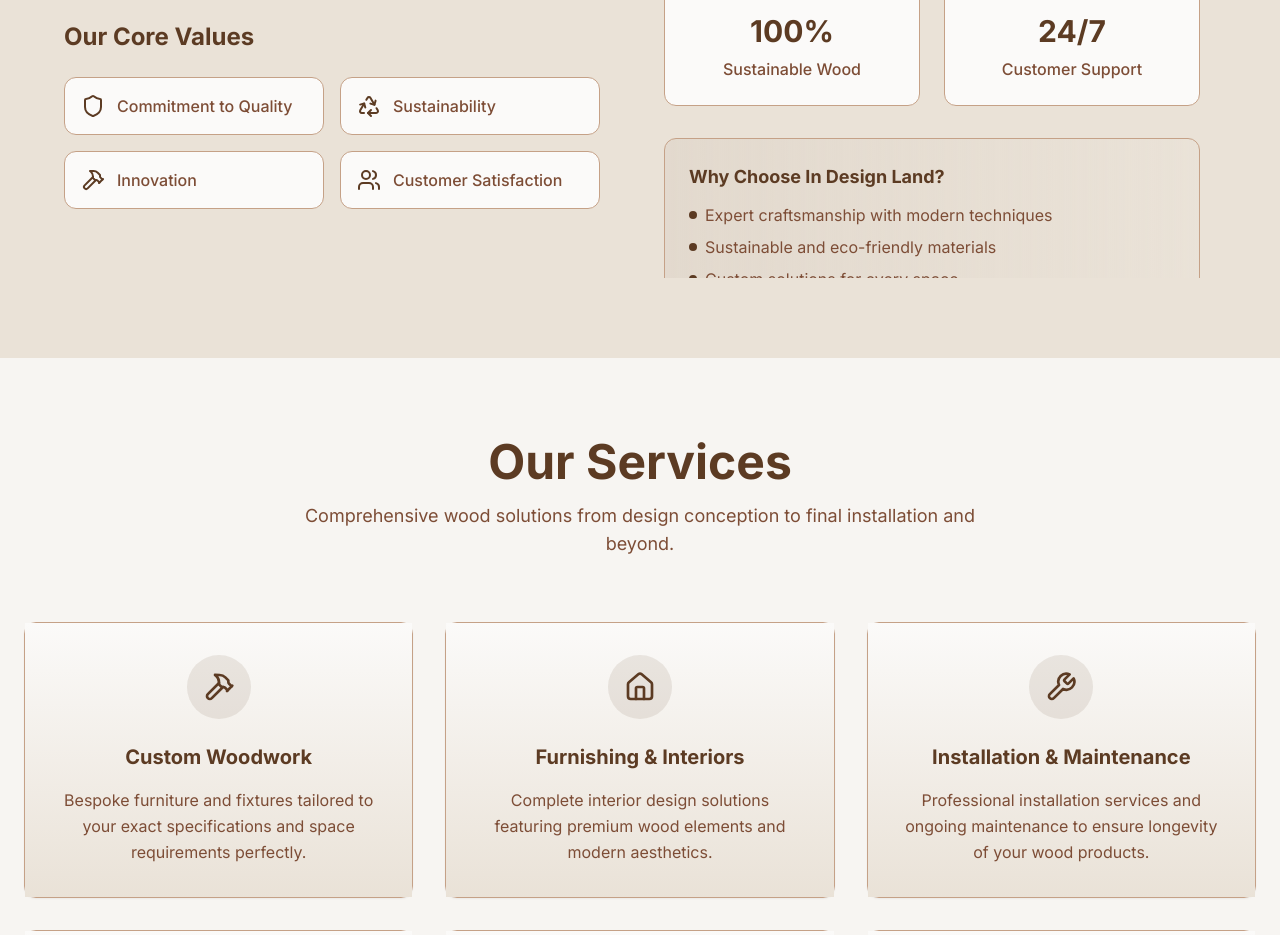
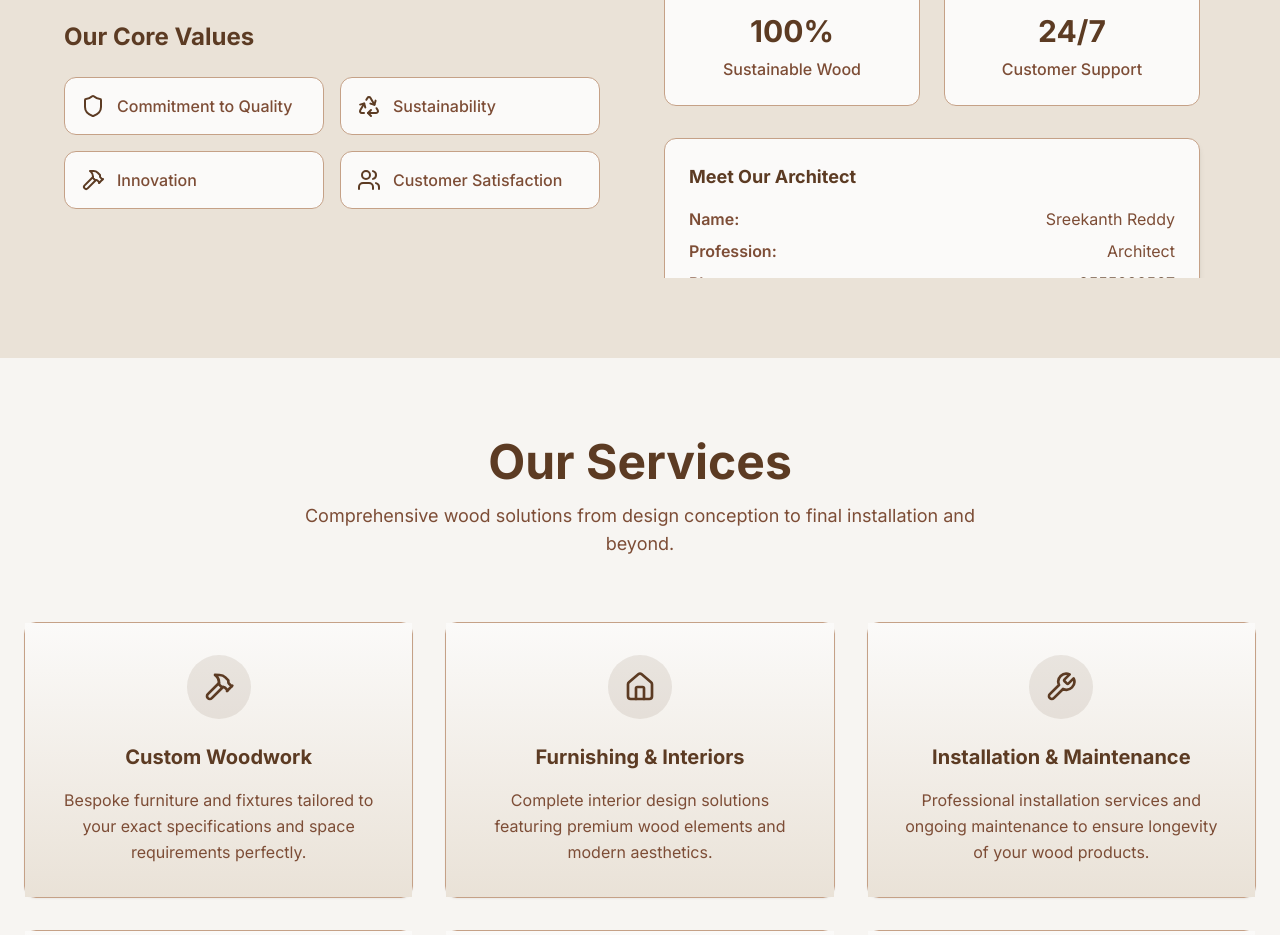
Before and after one commit to shivareddy2002/woodland-crafted-designs, a React (Vite) app: page / in a window 1280 px wide. Shown: the part 3560-4495 px from the top of the page. Built offline with nearby package versions, Linux system fonts and the light colour scheme.

Commit message:
Refactor: Remove content from About section

```diff
--- a/src/components/About.tsx
+++ b/src/components/About.tsx
@@ -90,27 +90,6 @@ const About = () => {
 
               {/* Additional Content Space for Future Use */}
               <div className="space-y-4">
-                <div className="p-6 bg-gradient-to-r from-primary/5 to-wood-light rounded-lg border border-wood-medium">
-                  <h4 className="text-lg font-bold text-primary mb-3">Why Choose In Design Land?</h4>
-                  <ul className="space-y-2 text-wood-dark">
-                    <li className="flex items-center space-x-2">
-                      <div className="w-2 h-2 bg-primary rounded-full"></div>
-                      <span>Expert craftsmanship with modern techniques</span>
-                    </li>
-                    <li className="flex items-center space-x-2">
-                      <div className="w-2 h-2 bg-primary rounded-full"></div>
-                      <span>Sustainable and eco-friendly materials</span>
-                    </li>
-                    <li className="flex items-center space-x-2">
-                      <div className="w-2 h-2 bg-primary rounded-full"></div>
-                      <span>Custom solutions for every space</span>
-                    </li>
-                    <li className="flex items-center space-x-2">
-                      <div className="w-2 h-2 bg-primary rounded-full"></div>
-                      <span>Timely delivery and professional service</span>
-                    </li>
-                  </ul>
-                </div>
 
                 {/* Personal Info */}
                 <div className="p-6 bg-card rounded-lg border border-wood-medium shadow-md">
```
